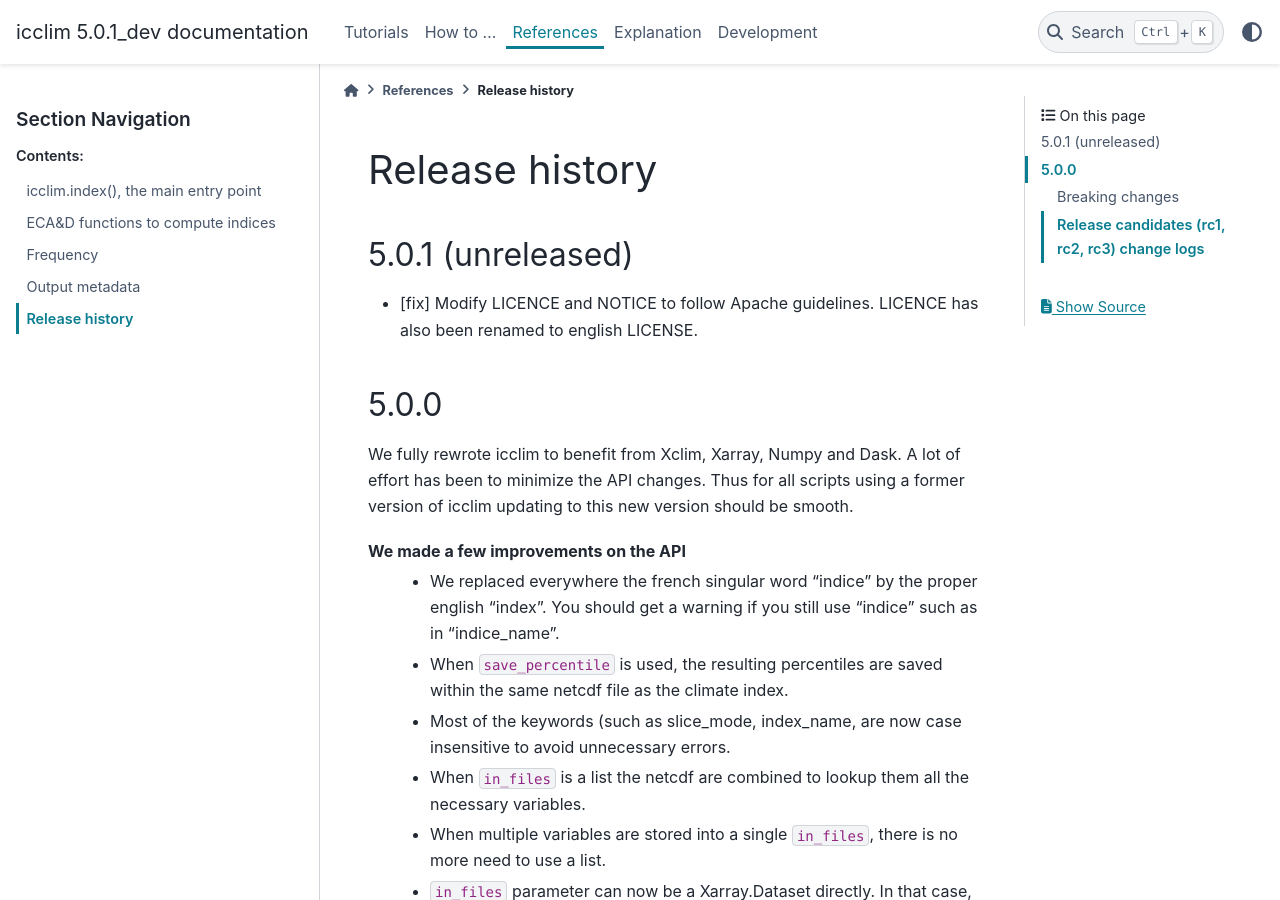
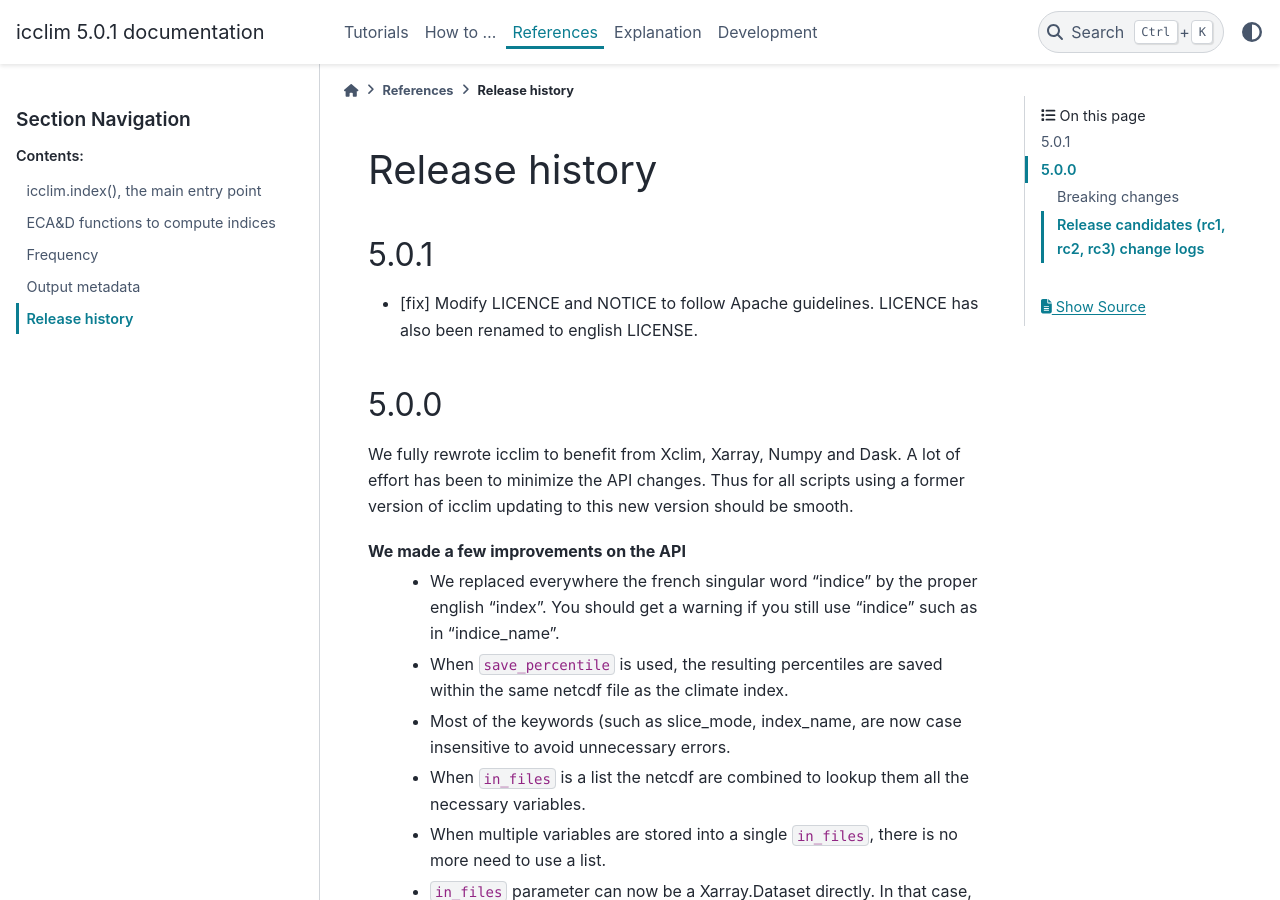
Before and after one commit to cerfacs-globc/icclim, a Sphinx documentation site: the page built from doc/source/references/release_notes.rst, in a window 1280 px wide and 900 px high. Built offline with Sphinx 7.4.7 and the PyData theme 0.15.4, drawn with Linux system fonts in a browser that asks for light colours.

Commit message:
Bump to 5.0.1

```diff
--- a/doc/source/references/release_notes.rst
+++ b/doc/source/references/release_notes.rst
@@ -1,9 +1,8 @@
 Release history
 ===============
 
-5.0.1 (unreleased)
-------------------
-
+5.0.1
+-----
 * [fix] Modify LICENCE and NOTICE to follow Apache guidelines. LICENCE has also been renamed to english LICENSE.
 
 
--- a/icclim/__init__.py
+++ b/icclim/__init__.py
@@ -1,4 +1,4 @@
 # keep line below to expose "main" content in icclim package namespace
 from .main import index, indice, indices
 
-__version__ = "5.0.1_dev"
+__version__ = "5.0.1"
```
